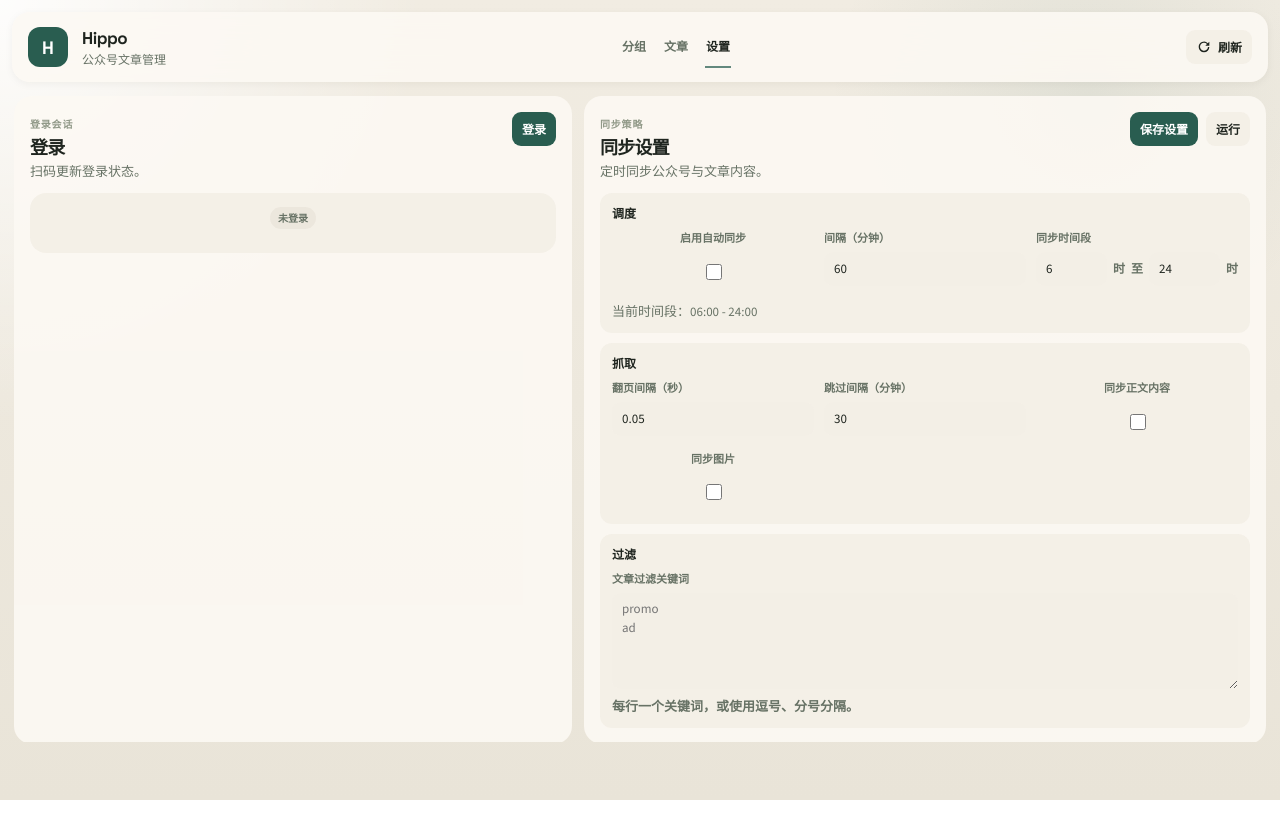
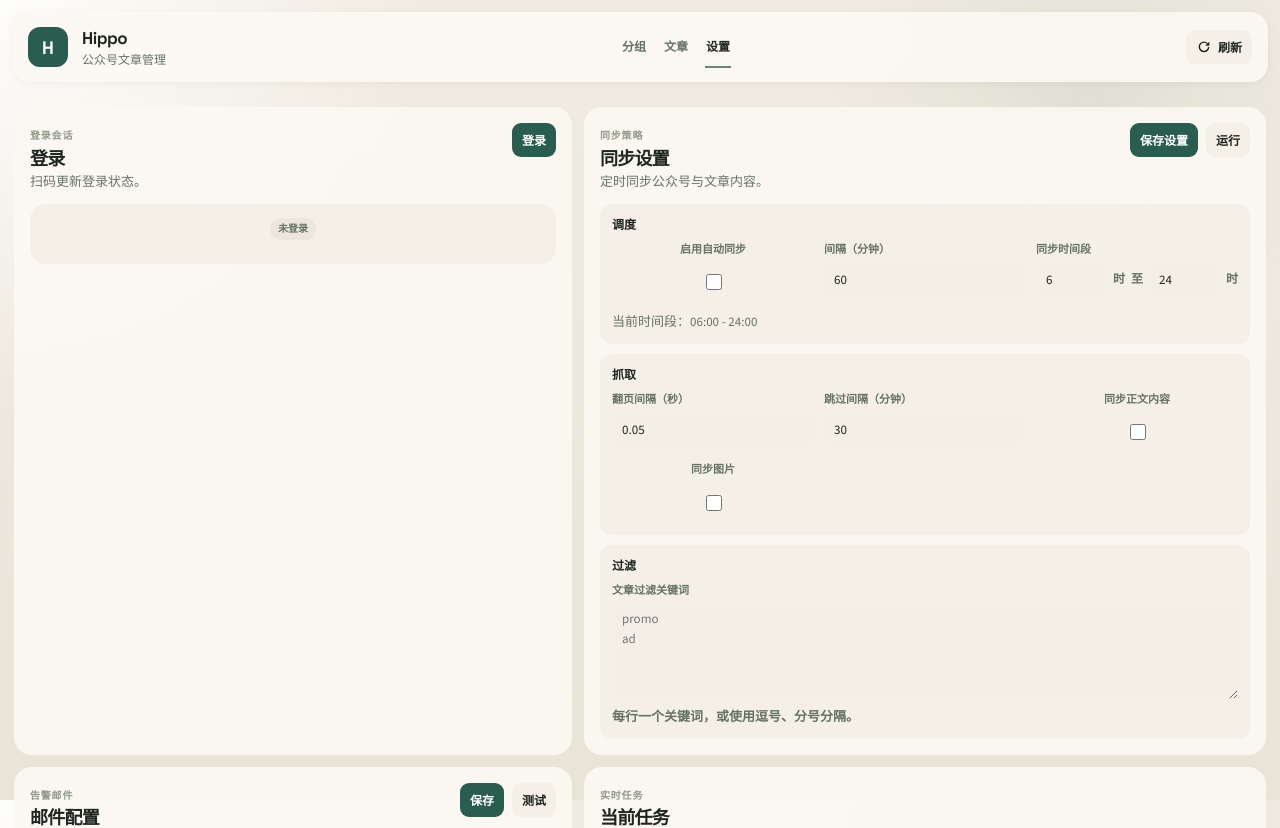
Before and after one commit to sunnysab/hippo, a React (Vite) app in the folder frontend/: page /#/settings in a window 1280 px wide. Shown: the top 828 px of the page. Before the commit the page ends 800 px from the top, so only its background shows below. Built offline with nearby package versions, Linux system fonts and the light colour scheme; no server answers.

Commit message:
style: switch frontend pages to fixed topbar layout
- remove app max width and pin the topbar using measured height offsets

- drop page wrapper height hacks and route scrolling through the shared content area

```diff
--- a/frontend/src/components/AppShell.tsx
+++ b/frontend/src/components/AppShell.tsx
@@ -1,4 +1,4 @@
-import { type ReactNode, useState, useEffect, useCallback } from 'react';
+import { type ReactNode, useState, useEffect, useCallback, useRef } from 'react';
 import { useLocation, useNavigate } from 'react-router-dom';
 import { TopBar } from './TopBar';
 import { apiGet } from '../api';
@@ -11,6 +11,8 @@ export function AppShell({ children }: { children: ReactNode }) {
   const navigate = useNavigate();
   const { t } = useI18n();
   const { showToast } = useToast();
+  const appRef = useRef<HTMLDivElement>(null);
+  const topbarRef = useRef<HTMLElement>(null);
   const [lastLoginAt, setLastLoginAt] = useState('');
   const [lastSyncAt, setLastSyncAt] = useState('');
   const [bannerVisible, setBannerVisible] = useState(false);
@@ -63,6 +65,26 @@ export function AppShell({ children }: { children: ReactNode }) {
     };
   }, [refreshChromeMeta]);
 
+  useEffect(() => {
+    const app = appRef.current;
+    const topbar = topbarRef.current;
+    if (!app || !topbar) return;
+
+    const updateTopbarHeight = () => {
+      app.style.setProperty('--app-topbar-height', `${Math.ceil(topbar.getBoundingClientRect().height)}px`);
+    };
+
+    updateTopbarHeight();
+    const observer = new ResizeObserver(updateTopbarHeight);
+    observer.observe(topbar);
+    window.addEventListener('resize', updateTopbarHeight);
+
+    return () => {
+      observer.disconnect();
+      window.removeEventListener('resize', updateTopbarHeight);
+    };
+  }, []);
+
   const handleRefresh = async () => {
     await refreshChromeMeta();
     window.dispatchEvent(new CustomEvent('hippo:refresh'));
@@ -83,8 +105,9 @@ export function AppShell({ children }: { children: ReactNode }) {
   }, [showToast]);
 
   return (
-    <div className="app">
+    <div className="app" ref={appRef}>
       <TopBar
+        topbarRef={topbarRef}
         currentTab={currentTab}
         lastLoginAt={lastLoginAt}
         lastSyncAt={lastSyncAt}
--- a/frontend/src/components/TopBar.tsx
+++ b/frontend/src/components/TopBar.tsx
@@ -1,14 +1,16 @@
+import type { RefObject } from 'react';
 import { useNavigate } from 'react-router-dom';
 import { useI18n } from '../i18n';
 
 interface TopBarProps {
+  topbarRef: RefObject<HTMLElement | null>;
   currentTab: string;
   lastLoginAt: string;
   lastSyncAt: string;
   onRefresh: () => void;
 }
 
-export function TopBar({ currentTab, lastLoginAt, lastSyncAt, onRefresh }: TopBarProps) {
+export function TopBar({ topbarRef, currentTab, lastLoginAt, lastSyncAt, onRefresh }: TopBarProps) {
   const navigate = useNavigate();
   const { t } = useI18n();
 
@@ -19,7 +21,7 @@ export function TopBar({ currentTab, lastLoginAt, lastSyncAt, onRefresh }: TopBa
   ];
 
   return (
-    <header className="topbar">
+    <header className="topbar" ref={topbarRef}>
       <div className="brand">
         <span className="brand-mark">H</span>
         <div className="brand-text">
--- a/frontend/src/styles/articles.css
+++ b/frontend/src/styles/articles.css
@@ -1,8 +1,9 @@
 .article-layout {
   display: grid;
   grid-template-columns: minmax(320px, var(--article-list-width, 360px)) 10px minmax(0, 1fr);
+  flex: 1;
   gap: 12px;
-  height: calc(100vh - 154px);
+  min-height: 0;
   align-items: stretch;
   overflow: hidden;
 }
--- a/frontend/src/styles/common.css
+++ b/frontend/src/styles/common.css
@@ -46,6 +46,7 @@
   --radius-tight: 8px;
   --radius-xs: 9px;
   --lift-hover: -1px;
+  --app-topbar-height: 84px;
   --reader-width: 860px;
   --reader-font: 17px;
   --reader-line: 1.8;
@@ -78,16 +79,17 @@ body {
 
 .app {
   min-height: 100vh;
-  max-width: 1720px;
-  margin: 0 auto;
+  width: 100%;
   padding: 12px 12px 0;
   display: flex;
   flex-direction: column;
 }
 
 .topbar {
-  position: sticky;
+  position: fixed;
   top: 12px;
+  right: 12px;
+  left: 12px;
   z-index: 30;
   display: flex;
   align-items: center;
@@ -293,9 +295,12 @@ body {
 
 .content {
   flex: 1;
+  display: flex;
+  flex-direction: column;
   min-height: 0;
-  padding: 14px 2px 18px;
-  overflow: hidden;
+  padding: calc(var(--app-topbar-height) + 24px) 2px 18px;
+  overflow-y: auto;
+  overflow-x: hidden;
 }
 
 .banner {
@@ -316,11 +321,20 @@ body {
 
 .view {
   display: none;
-  height: 100%;
+  flex: 1;
+  min-height: 0;
 }
 
 .view.is-active {
-  display: block;
+  display: flex;
+  flex-direction: column;
+}
+
+#view-root {
+  display: flex;
+  flex: 1;
+  flex-direction: column;
+  min-height: 0;
 }
 
 .is-hidden {
@@ -590,11 +604,11 @@ body {
   }
 
   .topbar {
-    position: static;
-    top: auto;
     flex-direction: column;
     align-items: flex-start;
     border-radius: var(--radius-sm);
+    right: 8px;
+    left: 8px;
   }
 
   .brand,
@@ -638,8 +652,9 @@ body {
   }
 
   .content {
-    padding: 10px 0 14px;
-    overflow: visible;
+    padding: calc(var(--app-topbar-height) + 12px) 0 14px;
+    overflow-y: auto;
+    overflow-x: hidden;
     -webkit-overflow-scrolling: touch;
   }
 
@@ -653,7 +668,6 @@ body {
 
   .view,
   .view.is-active {
-    height: auto;
     min-height: 0;
   }
 }
--- a/frontend/src/styles/groups.css
+++ b/frontend/src/styles/groups.css
@@ -1,8 +1,9 @@
 .groups-layout {
   display: grid;
   grid-template-columns: minmax(300px, 0.34fr) minmax(0, 1fr);
+  flex: 1;
   gap: 12px;
-  height: calc(100vh - 154px);
+  min-height: 0;
   align-items: stretch;
   overflow: hidden;
 }
--- a/frontend/src/styles/settings.css
+++ b/frontend/src/styles/settings.css
@@ -1,11 +1,8 @@
-#view-settings {
-  height: calc(100vh - 154px);
-  overflow-y: auto;
-}
-
 .sync-page-shell {
+  flex: 1;
   width: min(100%, 1380px);
   margin: 0 auto;
+  min-height: 0;
   padding-bottom: 18px;
 }
 
@@ -311,10 +308,6 @@
 }
 
 @media (max-width: 1100px) {
-  #view-settings {
-    height: auto;
-  }
-
   .panel-grid {
     grid-template-columns: 1fr;
   }
```
